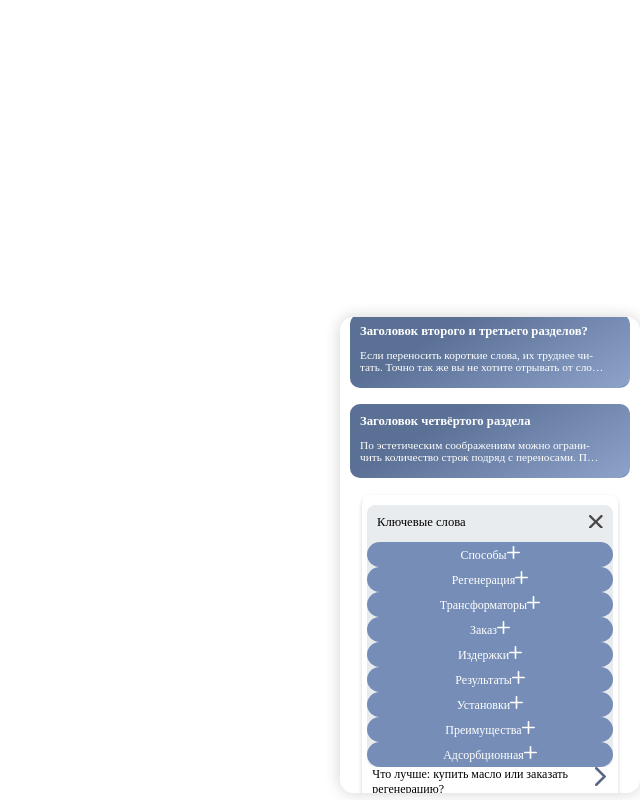
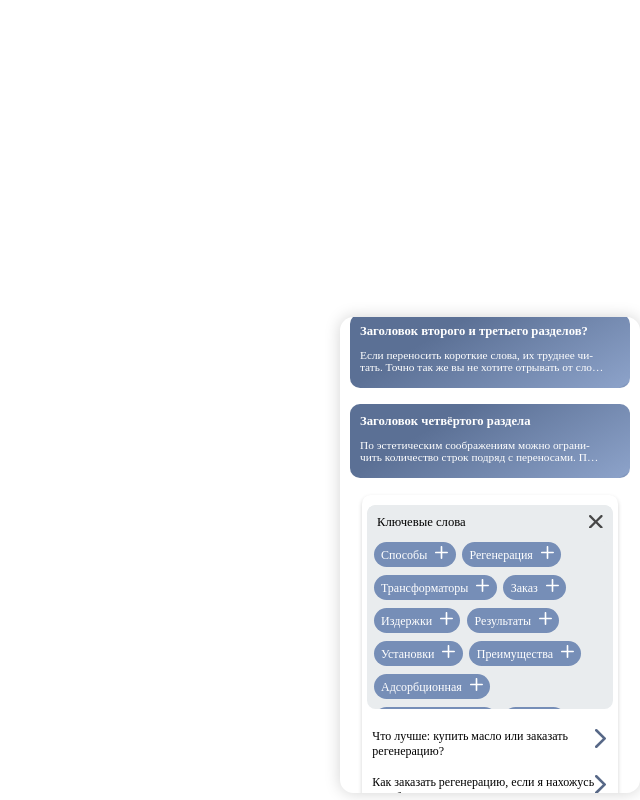
Before and after one commit to julia-888/QA-System, a React (Create React App) app: page / in a window 1280 px wide. Both pictures are taken after a click on the button "Искать по словам". Shown: the whole page, without its empty margins (640-1280 px from the left). Built offline with nearby package versions, Linux system fonts and the light colour scheme.

Commit message:
16 фев 2023 г. 17:45:43

```diff
--- a/src/components/KeyWord.tsx
+++ b/src/components/KeyWord.tsx
@@ -1,15 +1,15 @@
 import {useState} from 'react'
-import { keyWordsList } from "../keyWordsList";
 import styled from 'styled-components'
 import { adpt } from "../adaptive";
-import { Interface } from "readline";
 import { ReactComponent as PlusIcon} from "../img/plus.svg";
 import { ReactComponent as SelectedIcon} from "../img/selected.svg";
 
+// Интерфейс со свойством цвета кнопки-ключевого слова
 interface Props {
     color: string;
 }
 
+// Стилевой компонент кнопки-ключевого слова
 const KeyWordButton = styled.button<Props>`
     border-radius: ${adpt(22)}px;
     border: none;
@@ -19,19 +19,27 @@ const KeyWordButton = styled.button<Props>`
     font-family: 'Montserrat';
     font-size: ${adpt(18)}px;
     font-style: normal;
+    margin: 0 0 ${adpt(12)}px ${adpt(10)}px;
+`
+
+// Обёртка текста ключевого слова (создана только ради пробела между словом и картинкой на кнопке)
+const WordSpan = styled.span`
+    margin-right: ${adpt(12)}px;
 `
 
 export default function KeyWord({word}:{word: string}) {
+    // Активировано ли ключевое слово
     const [ keyWordClicked, setKeyWordClicked ] = useState(false);
+    // Цвет кнопки-ключевого слова
     const [ backgroundColor, setBackgroundColor ] = useState('#768EB7')
 
     return (
-            <KeyWordButton color={backgroundColor} onClick={(e) => {
-                setKeyWordClicked(!keyWordClicked);
-                backgroundColor == '#768EB7' ? setBackgroundColor('#2D3F61') : setBackgroundColor('#768EB7')
-                }}>
-                {word}
-                {keyWordClicked ? (<SelectedIcon/>) : (<PlusIcon/>)}
-            </KeyWordButton>
+        <KeyWordButton color={backgroundColor} onClick={(e) => {
+            setKeyWordClicked(!keyWordClicked);
+            backgroundColor == '#768EB7' ? setBackgroundColor('#2D3F61') : setBackgroundColor('#768EB7')
+            }}>
+            <WordSpan>{word}</WordSpan>
+            <span>{keyWordClicked ? (<SelectedIcon/>) : (<PlusIcon/>)}</span>
+        </KeyWordButton>
     );
 }
--- a/src/components/Search.tsx
+++ b/src/components/Search.tsx
@@ -38,12 +38,13 @@ const SearchButton = styled.button`
     font-weight: Medium;
 `
 
-// Блок с ключевыми словами
+// Блок-контейнер для кнопки и блока с ключевыми словами
 const KeyWordsDiv = styled(Div)`
     background-color: #E9ECEE;
     width: ${adpt(369)}px;
     border-radius: ${adpt(13)}px;
     flex-direction: column;
+    margin-bottom: ${adpt(30)}px;
 `
 
 // Кнопка, закрывающая блок с ключевыми словами
@@ -60,6 +61,13 @@ const KeyDivButton = styled.button`
     font-size: ${adpt(19)}px;
     font-family: 'Montserrat';
     font-weight: Medium;
+`
+
+// Блок с ключевыми словами
+const KeyWordsDivDiv = styled(Div)`
+    flex-wrap: wrap;
+    overflow-y: scroll;
+    height: ${adpt(250)}px;
 `
 
 // Кнопка-переход на статью
@@ -108,10 +116,11 @@ export default function Search() {
                     </KeyDivButton>
 
                     {/* Взятие и отображение ключевых слов из массива */}
-                    {
-                        keyWordsList.map((keyWord) => (
+                    <KeyWordsDivDiv>
+                        { keyWordsList.map((keyWord) => (
                             <KeyWord word={keyWord.word}/>
                         ))}
+                    </KeyWordsDivDiv>
                 </KeyWordsDiv>
                 ) : (
                 <SearchButton onClick={(e) => {
--- a/src/keyWordsList.tsx
+++ b/src/keyWordsList.tsx
@@ -12,4 +12,18 @@ export const keyWordsList : keyWord[] = [
     { word: "Установки" },
     { word: "Преимущества" },
     { word: "Адсорбционная" },
+    { word: "Трансформаторы" },
+    { word: "Заказ" },
+    { word: "Заказ" },
+    { word: "Издержки" },
+    { word: "Трансформаторы" },
+    { word: "Заказ" },
+    { word: "Издержки" },
+    { word: "Способы" },
+    { word: "Регенерация" },
+    { word: "Способы" },
+    { word: "Регенерация" },
+    { word: "Способы" },
+    { word: "Регенерация" },
+
 ]
```
Also changed, not shown: src/img/selected.svg.
